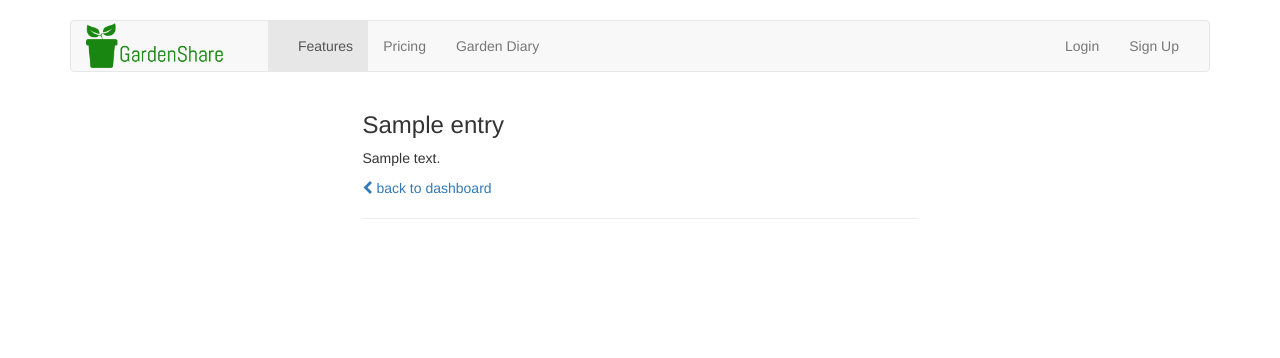
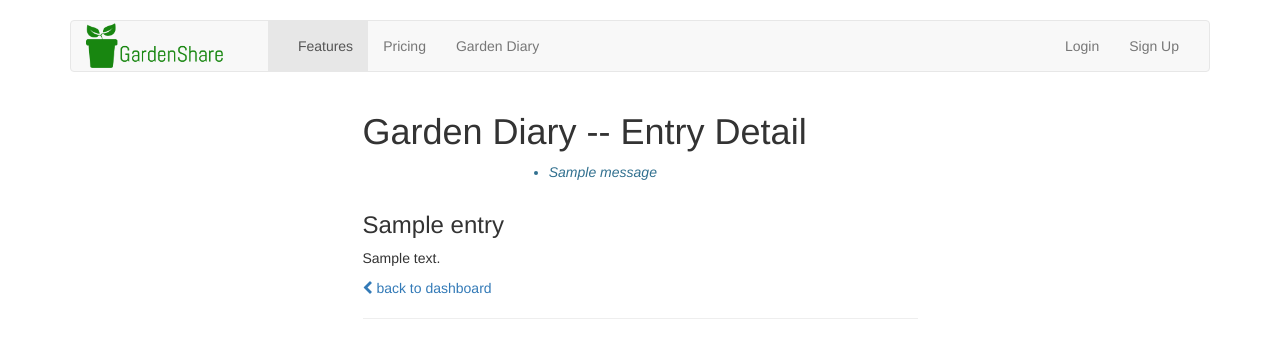
Before and after one commit to timpandrews/basil, a Python web app: template templates/gardenDiary/entryDetail.html in a window 1280 px wide. Shown: the top 358 px of the page. Run offline with Jinja, Linux system fonts and the light colour scheme; the template is opened without the code that fills it: most values are stand-ins (such as "Sample title", 1, 10 or a date in 2020); one stand-in notice (Sample message) is shown; some libraries are stand-ins or nearby versions.

Commit message:
Added flash messages (may be temp)

```diff
--- a/gardenDiary/views.py
+++ b/gardenDiary/views.py
@@ -1,5 +1,5 @@
 from basil import app, db
-from flask import render_template, redirect, url_for, session, request
+from flask import render_template, redirect, url_for, session, request, flash
 from gardenDiary.forms import DiaryForm
 from gardenDiary.models import Diary
 from user.models import User
@@ -31,6 +31,7 @@ def entry():
         diaryEntry = Diary(user, title, body)
         db.session.add(diaryEntry)
         db.session.commit()
+        flash("New Diary Entry Saved!")
         app.logger.info('%s: New Diary Entry: %s by: %s', datetime.datetime.utcnow(), form.title.data, session.get('username'))
 
         diary = Diary.query.filter_by(active=True).order_by(Diary.publish_date.desc())
@@ -50,6 +51,7 @@ def delete(diary_id):
     entry = Diary.query.filter_by(id=diary_id).first_or_404()
     entry.active = False
     db.session.commit()
+    flash("Diary Entry Deleted")
     app.logger.info('%s: Deleted Diary Entry: %s by: %s', datetime.datetime.utcnow(), entry.title, session.get('username'))
     # flash("entry deleted")
 
@@ -65,5 +67,7 @@ def edit(diary_id):
     if form.validate_on_submit():
         form.populate_obj(entry) # replaced entry with new data from form.
         db.session.commit()
+        flash("Diary Entry Updated!")
+        app.logger.info('%s: Updated Diary Entry: %s by: %s', datetime.datetime.utcnow(), entry.title, session.get('username'))
         return redirect(url_for('entryDetail', diary_id=diary_id))
     return render_template('gardenDiary/entry.html', form=form, entry=entry, action="edit")
--- a/templates/_flashMessages.html
+++ b/templates/_flashMessages.html
@@ -0,0 +1,13 @@
+    {% with messages = get_flashed_messages() %}
+        {% if messages %}
+            <div class="row" id="messages">
+                <div class="col-md-offset-3 col-md-6">
+                    <ul class="flashes text-info">
+                        {% for message in messages %}
+                            <li><i>{{ message }}</i></li>
+                        {% endfor %}
+                    </ul>
+                </div>
+            </div>
+        {% endif %}
+    {% endwith %}
--- a/templates/gardenDiary/Entry.html
+++ b/templates/gardenDiary/Entry.html
@@ -10,6 +10,8 @@
             {% else %}
                 <h1>Garden Diary -- Edit Entry</h1>
             {% endif %}
+
+            {% include '_flashMessages.html' %}
 
             {% from "_formHelpers.html" import render_field %}
 
--- a/templates/gardenDiary/dashboard.html
+++ b/templates/gardenDiary/dashboard.html
@@ -6,6 +6,8 @@
         <div class="col-sm-6 col-sm-offset-3 center">
 
             <h1>Garden Diary -- Dashboard</h1>
+
+            {% include '_flashMessages.html' %}
 
             <div class="diary-list">
                 {% for diaryEntry in diary %}
--- a/templates/gardenDiary/entryDetail.html
+++ b/templates/gardenDiary/entryDetail.html
@@ -5,6 +5,10 @@
     <div class="row">
 
         <div class="col-sm-6 col-sm-offset-3">
+
+            <h1>Garden Diary -- Entry Detail</h1>
+
+            {% include '_flashMessages.html' %}
 
             <h3>{{ entry.title }}</h3>
             <p>{{ entry.body }}</p>
```
